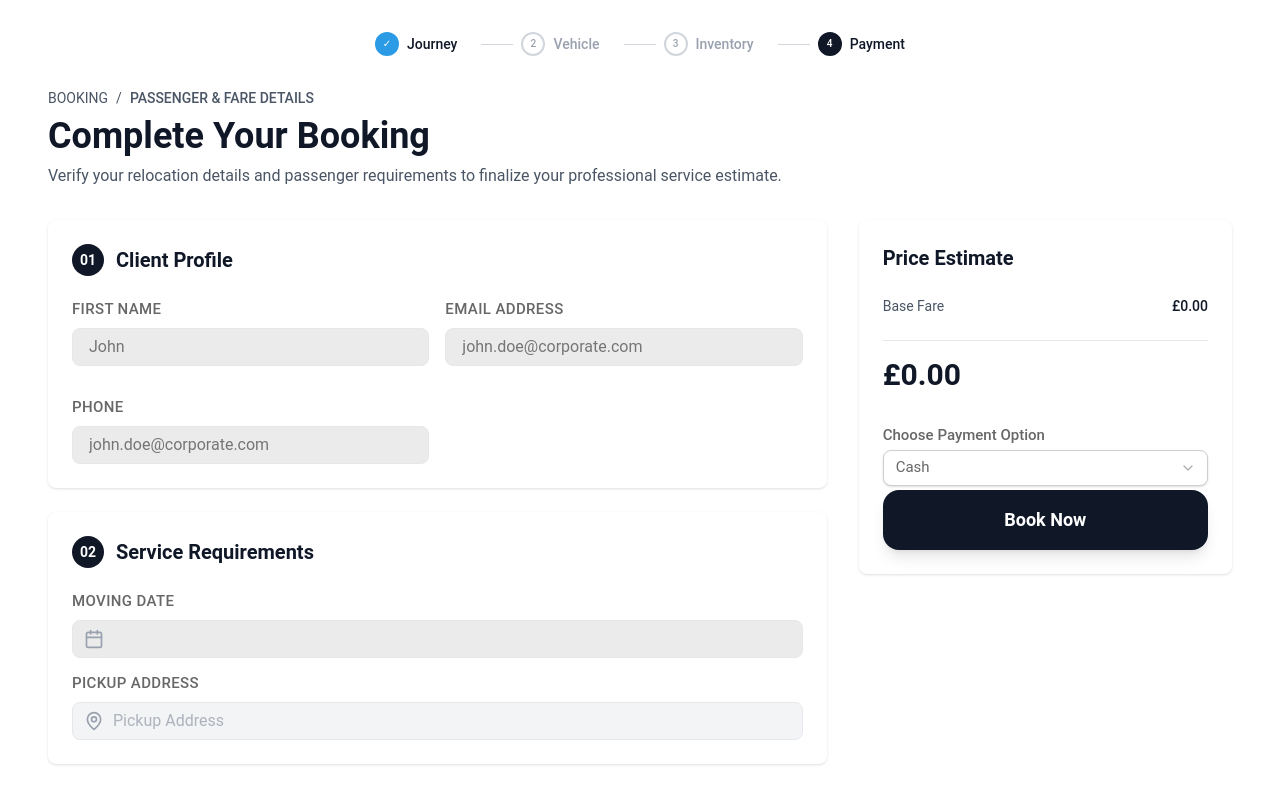
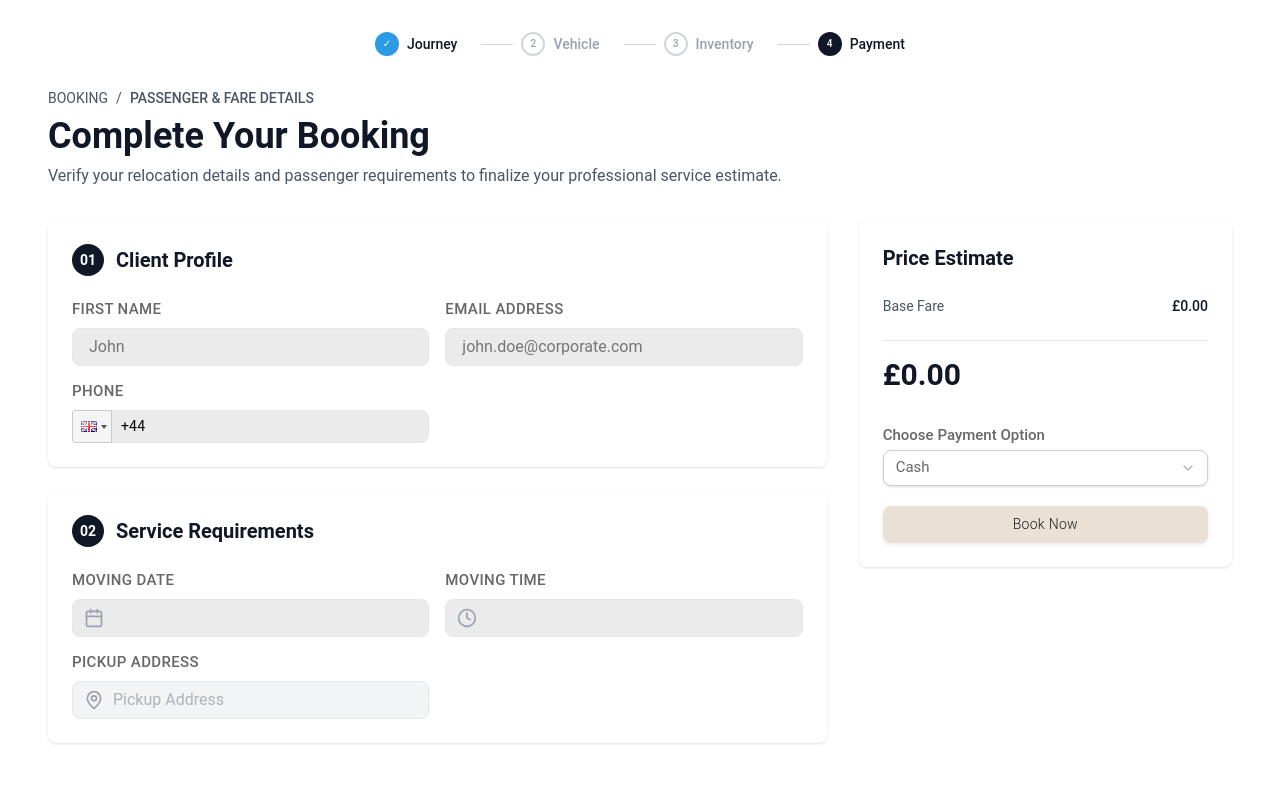
Before and after one commit to Mashhood-IT/jjdvans-clone, a React (Vite) app in the folder frontend/: page /widget-form/widget-payment in a window 1280 px wide. Built offline with nearby package versions, Linux system fonts and the light colour scheme.

Commit message:
changes and stripe

```diff
--- a/frontend/src/components/dashboard/widgetapi/WidgetBookingInformation.jsx
+++ b/frontend/src/components/dashboard/widgetapi/WidgetBookingInformation.jsx
@@ -519,7 +519,6 @@ const WidgetBookingInformation = ({
 
           setDurationText(res?.durationText || null);
 
-          // Save single segment to localStorage (same format as multi-dropoff)
           const singleSegment = [{
             segmentNumber: 1,
             from: data.pickup,
@@ -836,7 +835,7 @@ const WidgetBookingInformation = ({
   return (
     <>
       <div className="grid grid-cols-1 lg:grid-cols-12 gap-6 px-4 sm:px-6 lg:px-8 py-8">
-        <div className="2xl:col-span-12 col-span-12 col-start-1 w-full">
+        <div className="2xl:col-span-8 col-span-12 2xl:col-start-3 col-start-1 w-full">
           <JourneySummaryCard
             formData={formData}
             matchedSurcharge={matchedSurcharge}
--- a/frontend/src/components/dashboard/widgetapi/WidgetInventory.jsx
+++ b/frontend/src/components/dashboard/widgetapi/WidgetInventory.jsx
@@ -203,7 +203,7 @@ const WidgetInventory = ({ onContinue, onBack }) => {
   };
 
   return (
-    <div className="px-4 md:px-8">
+    <div className="px-4 md:px-8 2xl:max-w-7xl 2xl:mx-auto">
       <div className="mb-4 mt-4">
         <button
           onClick={onBack}
--- a/frontend/src/components/dashboard/widgetapi/WidgetPaymentInformation.jsx
+++ b/frontend/src/components/dashboard/widgetapi/WidgetPaymentInformation.jsx
@@ -1,6 +1,7 @@
 import React, { useEffect, useState, useMemo } from "react";
 import { toast } from "react-toastify";
 import "react-phone-input-2/lib/style.css";
+import PhoneInput from "react-phone-input-2";
 import Icons from "../../../assets/icons";
 import { useGetPublicBookingSettingQuery } from "../../../redux/api/bookingSettingsApi";
 import SelectOption from "../../constants/constantcomponents/SelectOption";
@@ -65,12 +66,6 @@ const StripeCheckoutForm = ({ clientSecret, onPaymentSuccess, onPaymentError, to
     <form id="payment-form" onSubmit={handleSubmit} className="mt-4 animate-in fade-in slide-in-from-top-4 duration-500">
       <div className="bg-white p-6 rounded-2xl shadow-sm border border-gray-100 mb-6">
         <h3 className="text-lg font-bold text-gray-900 mb-4 flex items-center gap-2">
-          <span className="w-8 h-8 bg-blue-50 text-blue-600 rounded-lg flex items-center justify-center">
-            <svg xmlns="http://www.w3.org/2000/svg" className="h-5 w-5" viewBox="0 0 20 20" fill="currentColor">
-              <path d="M4 4a2 2 0 00-2 2v1h16V6a2 2 0 00-2-2H4z" />
-              <path fillRule="evenodd" d="M18 9H2v5a2 2 0 002 2h12a2 2 0 002-2V9zM4 13a1 1 0 011-1h1a1 1 0 110 2H5a1 1 0 01-1-1zm5-1a1 1 0 100 2h1a1 1 0 100-2H9z" clipRule="evenodd" />
-            </svg>
-          </span>
           Secure Card Payment
         </h3>
 
@@ -85,17 +80,14 @@ const StripeCheckoutForm = ({ clientSecret, onPaymentSuccess, onPaymentError, to
           <button
             type="submit"
             disabled={localProcessing || !stripe}
-            className={`w-full py-4 rounded-xl font-bold text-lg transition-all ${localProcessing || !stripe
-                ? "bg-gray-200 text-gray-400 cursor-not-allowed"
-                : "bg-blue-600 text-white hover:bg-blue-700 shadow-lg shadow-blue-100"
+            className={`btn w-full ${localProcessing || !stripe
+              ? "btn-edit"
+              : "btn-success"
               }`}
           >
             {localProcessing ? "Processing Payment..." : "Pay & Book Now"}
           </button>
 
-          <p className="text-xs text-center text-gray-400 mt-4">
-            Payments are secure and encrypted by Stripe
-          </p>
         </div>
       </div>
     </form>
@@ -407,8 +399,8 @@ const WidgetPaymentInformation = ({
               <h2 className="text-xl font-bold text-gray-900">Client Profile</h2>
             </div>
 
-            <div className="grid grid-cols-12 gap-4">
-              <div className="col-span-6">
+            <div className="grid grid-cols-1 md:grid-cols-2 gap-4">
+              <div>
                 <label className="block text-xs font-medium text-gray-700 mb-2 uppercase tracking-wide">
                   First Name
                 </label>
@@ -426,8 +418,7 @@ const WidgetPaymentInformation = ({
                 />
               </div>
 
-
-              <div className="col-span-6">
+              <div>
                 <label className="block text-xs font-medium text-gray-700 mb-2 uppercase tracking-wide">
                   Email Address
                 </label>
@@ -444,21 +435,22 @@ const WidgetPaymentInformation = ({
                   className="w-full px-4 py-1.5 bg-(--lighter-gray) border border-gray-200 rounded-lg focus:outline-none focus:ring-2 focus:ring-gray-900 focus:border-transparent"
                 />
               </div>
-              <div className="mt-4 col-span-6">
+              <div>
                 <label className="block text-xs font-medium text-gray-700 mb-2 uppercase tracking-wide">
                   Phone
                 </label>
-                <input
-                  type="number"
+
+                <PhoneInput
+                  country={"gb"}
                   value={passengerDetails.phone}
-                  onChange={(e) =>
+                  onChange={(phone) =>
                     setPassengerDetails({
                       ...passengerDetails,
-                      phone: e.target.value,
+                      phone: phone,
                     })
                   }
-                  placeholder="john.doe@corporate.com"
-                  className="w-full px-4 py-1.5 bg-(--lighter-gray) border border-gray-200 rounded-lg focus:outline-none focus:ring-2 focus:ring-gray-900 focus:border-transparent"
+                  inputClass="!w-full !py-1.5 !bg-(--lighter-gray) !border !border-gray-200 !rounded-lg"
+                  containerClass="w-full"
                 />
               </div>
             </div>
@@ -472,7 +464,7 @@ const WidgetPaymentInformation = ({
               <h2 className="text-xl font-bold text-gray-900">Service Requirements</h2>
             </div>
 
-            <div className="space-y-4">
+            <div className="grid grid-cols-1 md:grid-cols-2 gap-4">
               <div>
                 <label className="block text-xs font-medium text-gray-700 mb-2 uppercase tracking-wide">
                   Moving Date
@@ -482,7 +474,7 @@ const WidgetPaymentInformation = ({
                     type="text"
                     value={
                       booking?.date
-                        ? new Date(booking.date).toLocaleDateString("en-US", {
+                        ? new Date(booking.date).toLocaleDateString("en-GB", {
                           month: "short",
                           day: "numeric",
                           year: "numeric",
@@ -497,6 +489,25 @@ const WidgetPaymentInformation = ({
               </div>
 
               <div>
+                <label className="block text-xs font-medium text-gray-700 mb-2 uppercase tracking-wide">
+                  Moving Time
+                </label>
+                <div className="relative">
+                  <input
+                    type="text"
+                    value={
+                      booking?.hour !== undefined && booking?.minute !== undefined
+                        ? `${String(booking.hour).padStart(2, "0")} : ${String(booking.minute).padStart(2, "0")}`
+                        : ""
+                    }
+                    readOnly
+                    className="w-full pl-10 pr-4 py-1.5 bg-(--lighter-gray) border border-gray-200 rounded-lg focus:outline-none"
+                  />
+                  <Icons.Clock className="absolute left-3 top-1/2 -translate-y-1/2 w-5 h-5 text-gray-400" />
+                </div>
+              </div>
+
+              <div className="md:col-span-1">
                 <label className="block text-xs font-medium text-gray-700 mb-2 uppercase tracking-wide">
                   Pickup Address
                 </label>
@@ -521,9 +532,9 @@ const WidgetPaymentInformation = ({
               ]
                 .filter(Boolean)
                 .map((dropoff, idx) => (
-                  <div key={idx}>
+                  <div key={idx} className="md:col-span-1">
                     <label className="block text-xs font-medium text-gray-700 mb-2 uppercase tracking-wide">
-                      {idx === 0 ? "Destination Address" : `Additional Drop-off ${idx}`}
+                      {idx === 0 ? "DROPOFF ADDRESS" : `Additional Drop-off ${idx}`}
                     </label>
                     <div className="relative">
                       <input
@@ -636,7 +647,7 @@ const WidgetPaymentInformation = ({
               {formData.paymentMethod !== "Stripe" && (
                 <button
                   onClick={handleBookNow}
-                  className="w-full py-4 bg-gray-900 text-white rounded-2xl font-bold text-lg hover:bg-gray-800 transition-all transform active:scale-[0.98] shadow-lg hover:shadow-gray-200"
+                  className="btn btn-back w-full mt-4"
                 >
                   Book Now
                 </button>
--- a/frontend/src/components/dashboard/widgetapi/widgetcomponents/PrimaryForm.jsx
+++ b/frontend/src/components/dashboard/widgetapi/widgetcomponents/PrimaryForm.jsx
@@ -138,7 +138,7 @@ const PrimaryForm = ({
     <div className="flex items-center justify-center lg:p-4">
       <form
         onSubmit={handleSubmit}
-        className="bg-(--white) rounded-2xl shadow-lg pt-5 px-3 pb-3"
+        className="bg-(--white) rounded-2xl shadow-lg pt-5 px-3 pb-3 border border-gray-200"
       >
         <div className="grid grid-cols-12 gap-4 items-end">
           <div className="col-span-12 md:col-span-3 relative md:border-r md:border-gray-300 md:pr-4">
--- a/frontend/src/components/dashboard/widgetapi/widgetcomponents/SecondaryForm.jsx
+++ b/frontend/src/components/dashboard/widgetapi/widgetcomponents/SecondaryForm.jsx
@@ -1,6 +1,5 @@
 import React, { useEffect, useState } from "react";
 import { toast } from "react-toastify";
-import Icons from "../../../../assets/icons";
 import {
     useLazyGeocodeQuery,
     useLazySearchGooglePlacesQuery,
@@ -233,7 +232,7 @@ const SecondaryForm = ({
                             </div>
                         </div>
                         <div>
-                            <label className="block text-[10px] font-medium text-(--dark-gray)  tracking-wider mb-1">Hour</label>
+                            <label className="block text-[10px] font-medium text-(--dark-gray)  tracking-wider mb-1">Time</label>
                             <select
                                 name="hour"
                                 value={formData.hour}
```
Also changed, not shown: frontend/src/components/dashboard/widgetapi/widgetcomponents/CarCardSection.jsx (+3 -8 lines).
